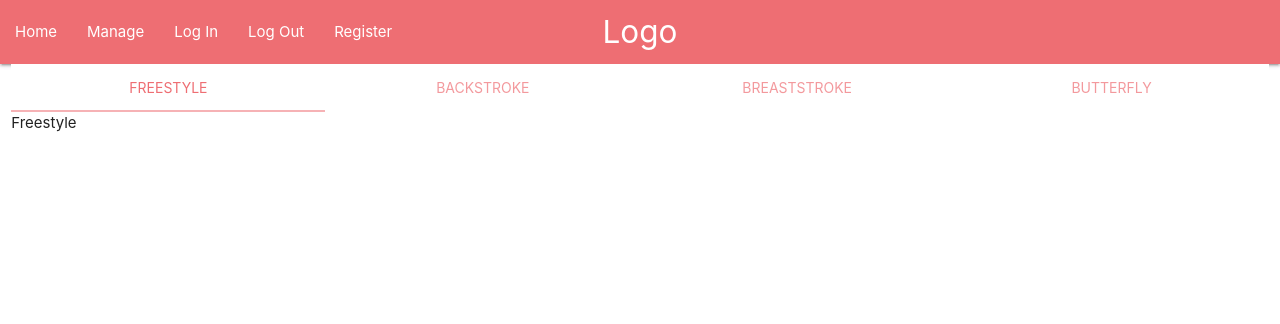
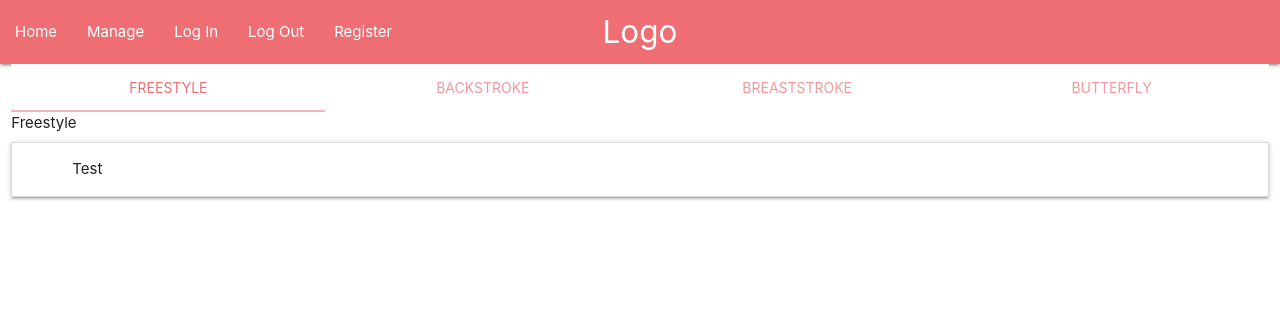
Before and after one commit to seanbrindley17/milestone-project-3-mk2, a Python web app: template templates/entries.html in a window 1280 px wide. Shown: the top 324 px of the page. Run offline with Jinja, Linux system fonts and the light colour scheme; the template is opened without the code that fills it, so the values that code supplies are empty; some libraries are stand-ins or nearby versions.

```diff
--- a/templates/entries.html
+++ b/templates/entries.html
@@ -18,9 +18,25 @@
                 <li class="tab col s3"><a href="#butterfly-tab">Butterfly</a></li>
             </ul>
         </div>
-        <div id="freestyle-tab" class="col s12">Freestyle</div>
+        <div id="freestyle-tab" class="col s12">
+            Freestyle
+            <ul class="collapsible">
+                <li>
+                    <div class="collapsible-header"><i class="material-icons"></i>Test</div>
+                    <div class="collapsible-body"><span>Test</span></div>
+                </li>
+            </ul>
+        </div>
         <div id="backstroke-tab" class="col s12">Backstroke</div>
-        <div id="breaststroke-tab" class="col s12">Breaststroke</div>
+        <div id="breaststroke-tab" class="col s12">
+            Breaststroke
+            <ul class="collapsible">
+                <li>
+                    <div class="collapsible-header"><i class="material-icons"></i>Test</div>
+                    <div class="collapsible-body"><span>Test</span></div>
+                </li>
+            </ul>
+        </div>
         <div id="butterfly-tab" class="col s12">Butterfly</div>
     </div>
 
```
